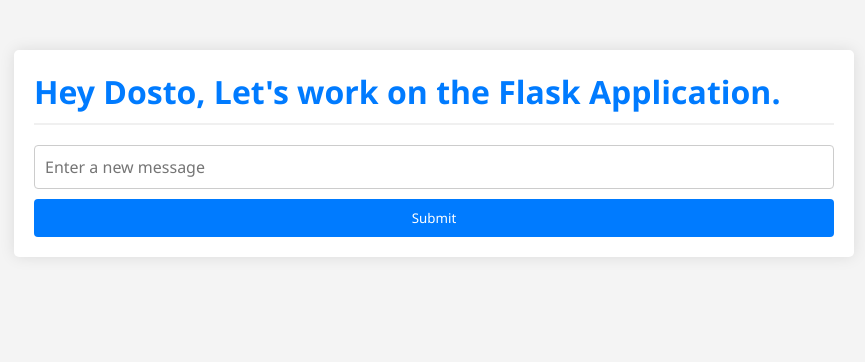
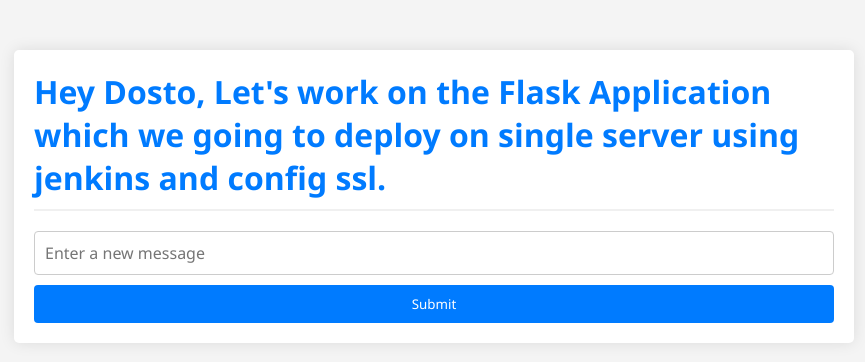
Before and after one commit to prateekmudgal/POC1-flask-app-mysql-Docker-jenkins-ssl, a Flask app: page / in a window 1280 px wide. Shown: the top 362 px of the page, without its empty margins (206-1071 px from the left). Run offline with Flask 2, Linux system fonts and the light colour scheme; data that the repository does not hold is empty; some libraries are stand-ins or nearby versions.

Commit message:
index file changes

```diff
--- a/templates/index.html
+++ b/templates/index.html
@@ -93,7 +93,7 @@
 
 <body>
     <div class="container">
-        <h1>Hey Dosto, Let's work on the Flask Application.</h1>
+        <h1>Hey Dosto, Let's work on the Flask Application which we going to deploy on single server using jenkins and config ssl.</h1>
         {% for message in messages %}
             <p>{{ message[0] }}</p>
         {% endfor %}
```
